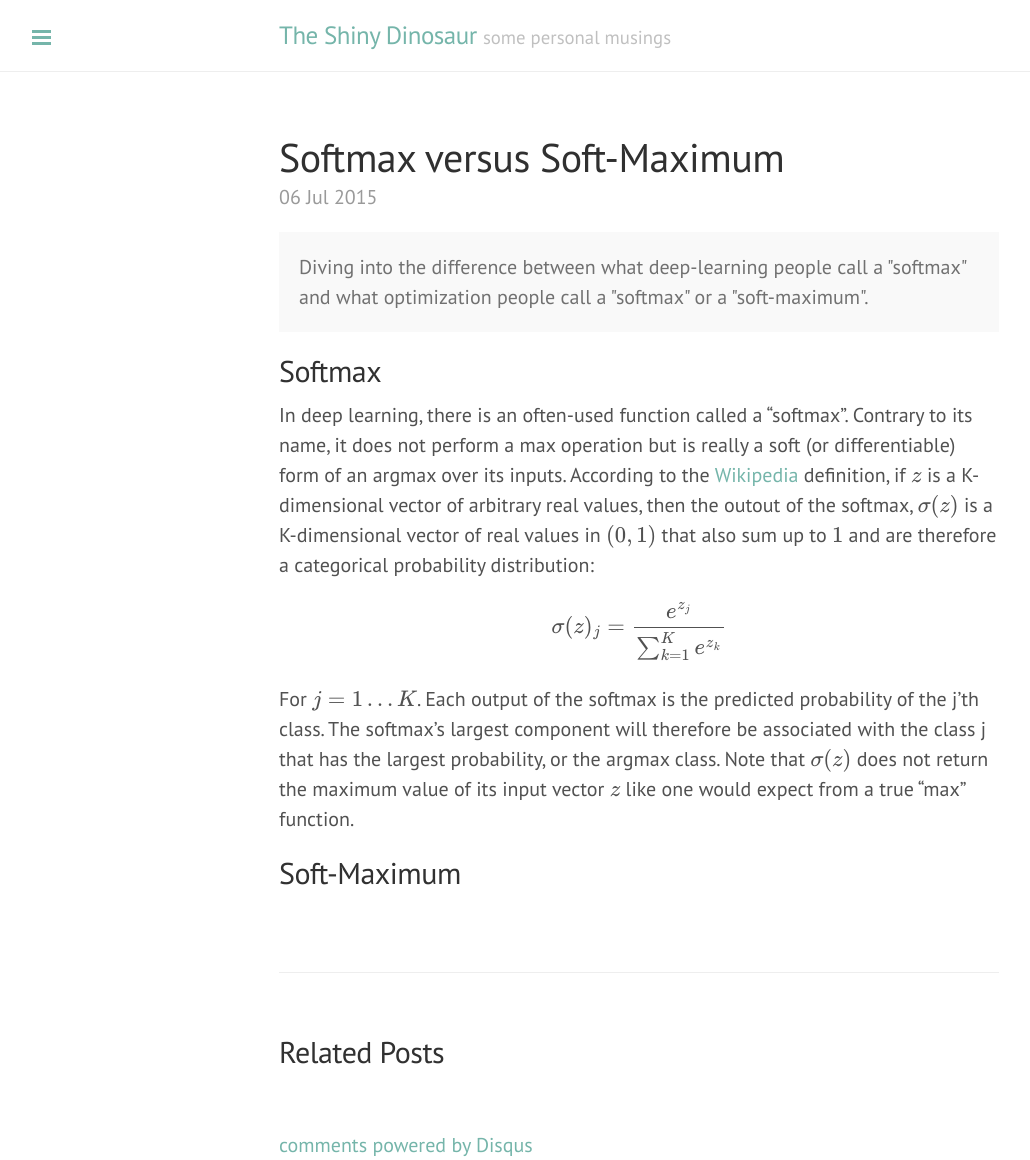
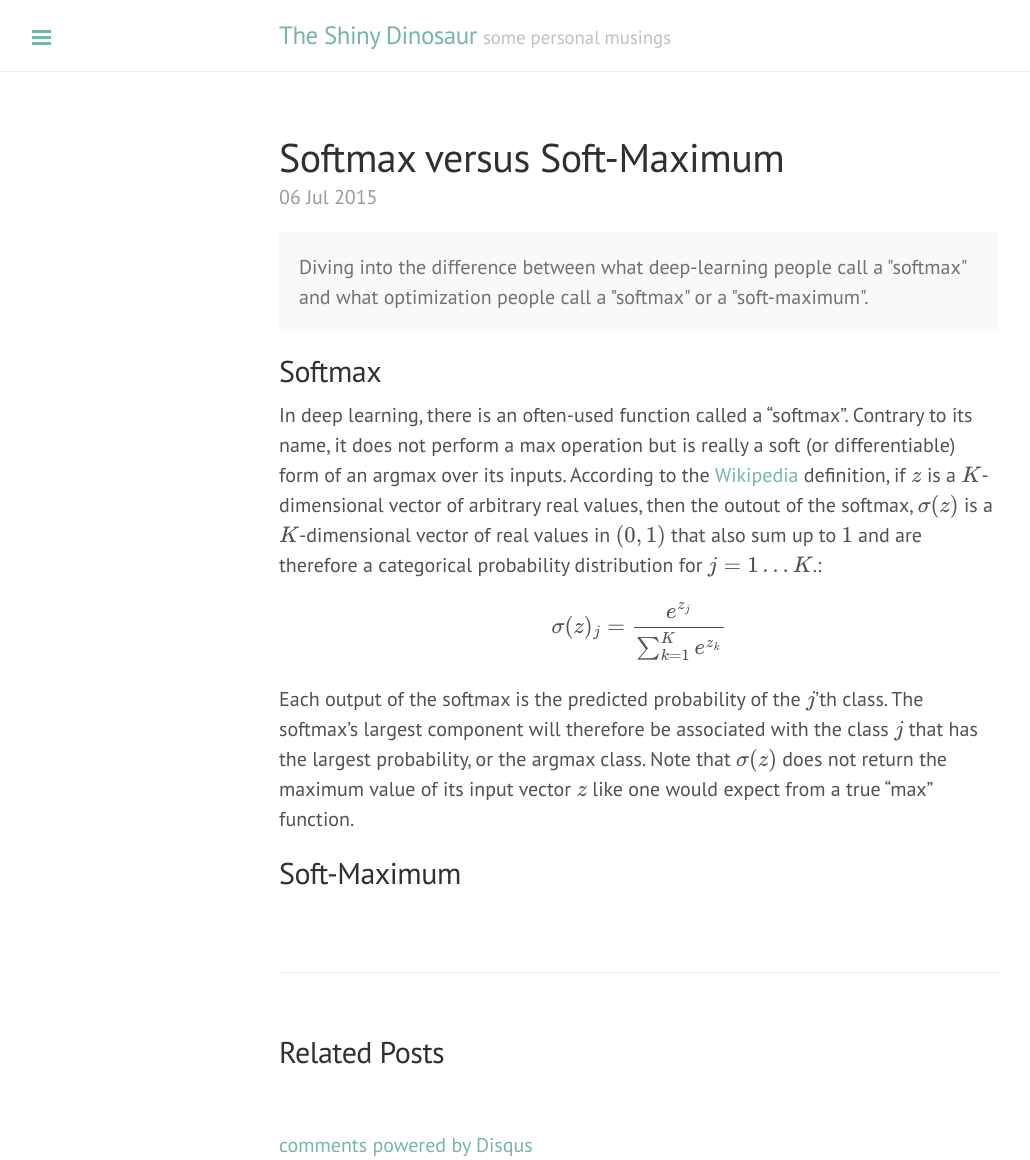
Before and after one commit to shinydinosaur/shinydinosaur.github.io, a Jekyll site: the page built from _posts/2015-07-06-softmax-versus-soft-maximum.md, in a window 1280 px wide. Shown: the whole page, without its empty margins (1-1031 px from the left). Built offline with Jekyll 4.4.1, drawn with Linux system fonts in a browser that asks for light colours; formulas are drawn with MathJax 3; comment, search, counter and statistics services are not loaded.

```diff
--- a/_posts/2015-07-06-softmax-versus-soft-maximum.md
+++ b/_posts/2015-07-06-softmax-versus-soft-maximum.md
@@ -14,11 +14,11 @@ published: true
 </div>
 
 ## Softmax
-In deep learning, there is an often-used function called a "softmax". Contrary to its name, it does not perform a max operation but is really a soft (or differentiable) form of an argmax over its inputs. According to the [Wikipedia](https://en.wikipedia.org/wiki/Softmax_function) definition, if \\(z\\) is a K-dimensional vector of arbitrary real values, then the outout of the softmax, \\(\sigma(z)\\) is a K-dimensional vector of real values in \\((0,1)\\) that also sum up to \\(1\\) and are therefore a categorical probability distribution:
+In deep learning, there is an often-used function called a "softmax". Contrary to its name, it does not perform a max operation but is really a soft (or differentiable) form of an argmax over its inputs. According to the [Wikipedia](https://en.wikipedia.org/wiki/Softmax_function) definition, if \\(z\\) is a \\(K\\)-dimensional vector of arbitrary real values, then the outout of the softmax, \\(\sigma(z)\\) is a \\(K\\)-dimensional vector of real values in \\((0,1)\\) that also sum up to \\(1\\) and are therefore a categorical probability distribution for \\(j=1\dots K\\).:
 
 $$\sigma(z)_j = \frac{e^{z_j}}{\sum_{k=1}^{K}e^{z_k}}$$
 
-For \\(j=1\dots K\\). Each output of the softmax is the predicted probability of the j'th class. The softmax's largest component will therefore be associated with the class j that has the largest probability, or the argmax class. Note that \\(\sigma(z)\\) does not return the maximum value of its input vector \\(z\\) like one would expect from a true "max" function.
+Each output of the softmax is the predicted probability of the \\(j\\)'th class. The softmax's largest component will therefore be associated with the class \\(j\\) that has the largest probability, or the argmax class. Note that \\(\sigma(z)\\) does not return the maximum value of its input vector \\(z\\) like one would expect from a true "max" function.
 
 
 
```
